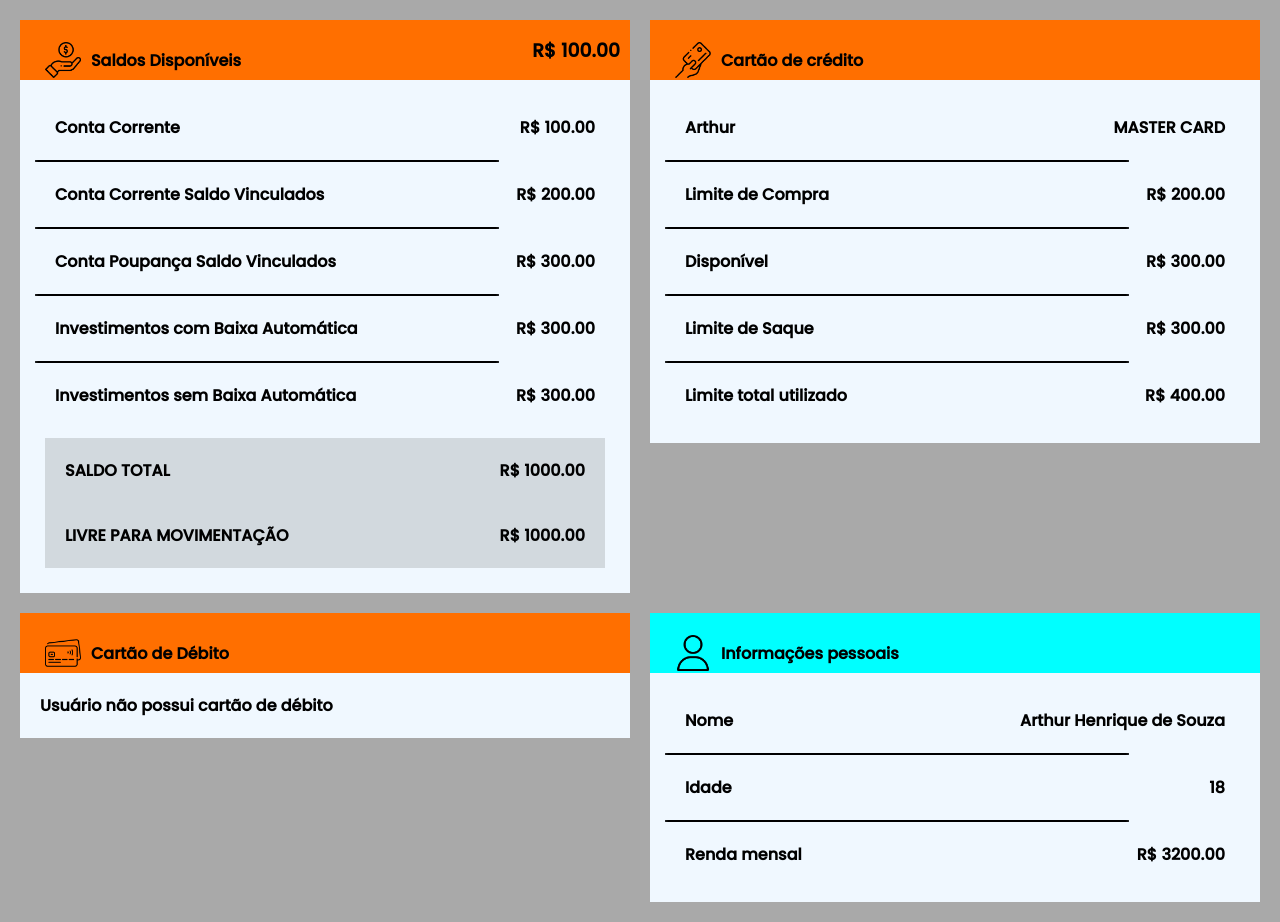
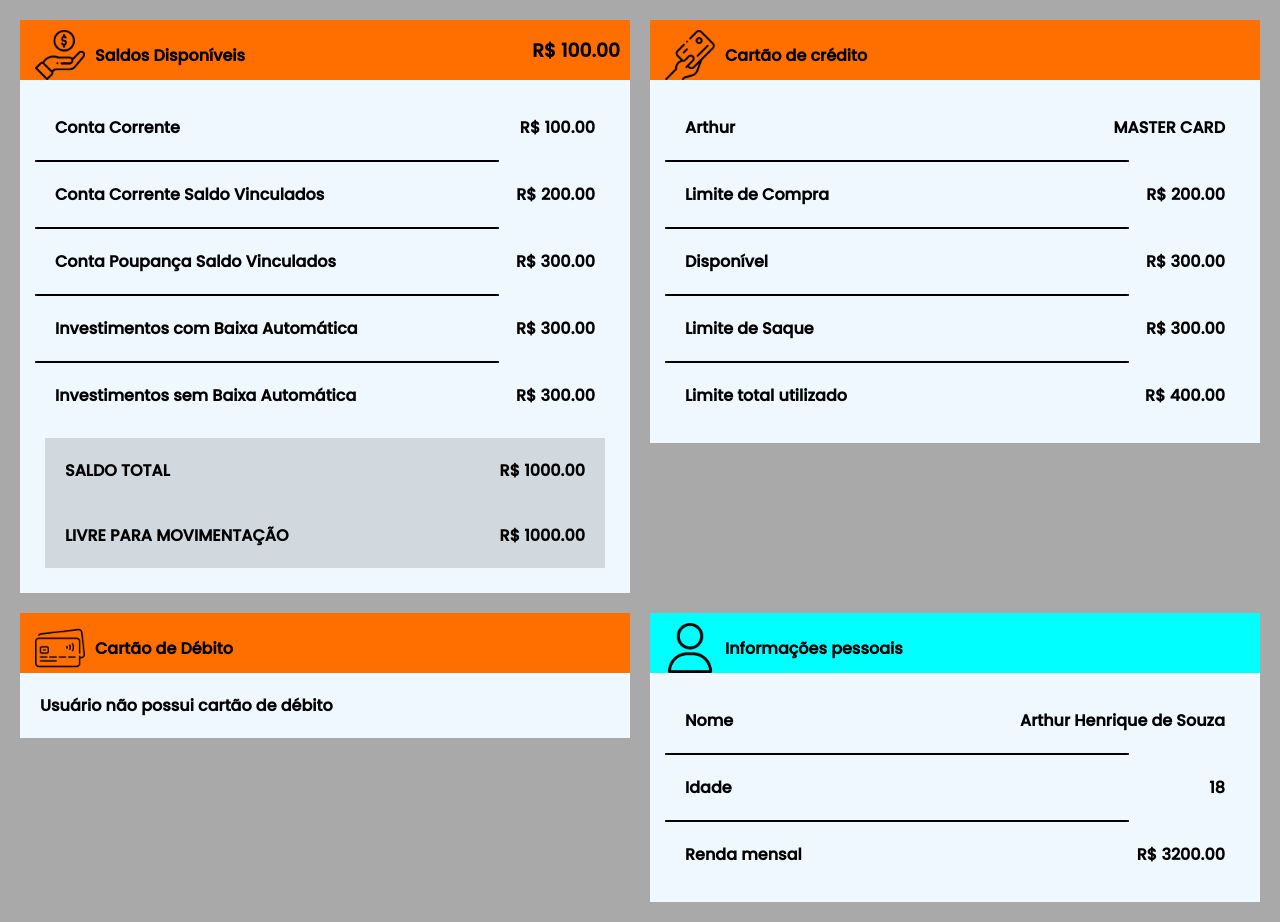
Before and after one commit to arthur-hds/bank-cards-project, an Angular app: page / in a window 1280 px wide. Built offline with nearby package versions, Linux system fonts and the light colour scheme.

Commit message:
refactor: Added size icons directives

```diff
--- a/src/app/app.module.ts
+++ b/src/app/app.module.ts
@@ -16,6 +16,8 @@ import { CardTextItemDirective } from './directives/card-text-item.directive';
 import { CardHeaderDirective } from './directives/bases/card-header.directive';
 import { CardContentDirective } from './directives/bases/card-content.directive';
 import { CardComponent } from './components/bases/card/card.component';
+import { CardMediumIconDirective } from './directives/images/card-medium-icon.directive';
+import { CardLargeIconDirective } from './directives/images/card-large-icon.directive';
 
 @NgModule({
   declarations: [
@@ -32,7 +34,9 @@ import { CardComponent } from './components/bases/card/card.component';
     CardTextItemDirective,
     CardHeaderDirective,
     CardContentDirective,
-    CardComponent
+    CardComponent,
+    CardMediumIconDirective,
+    CardLargeIconDirective
 
   ],
   imports: [
--- a/src/app/components/card-tittle/card-tittle.component.html
+++ b/src/app/components/card-tittle/card-tittle.component.html
@@ -1,5 +1,5 @@
 <div class="card-tittle">
-    <img [src]="'../../../assets/icons/'+ icon" style="max-height: 90%;" alt="">
+    <img appCardLargeIcon [src]="'../../../assets/icons/'+ icon"  alt="">
 
     <card-text-item>{{ tittle }}</card-text-item>
 </div>
--- a/src/app/components/card-tittle/card-tittle.component.scss
+++ b/src/app/components/card-tittle/card-tittle.component.scss
@@ -1,17 +1,8 @@
 .card-tittle {
 
-    height: 60px;
     width: 100%;
-
     display: flex;
     align-items: center;
-    justify-content: space-between;
-    padding: 10px;
-
     gap: 10px;
-    align-items: center;
-
-
-
 
 }
--- /dev/null
+++ b/src/app/directives/images/card-large-icon.directive.ts
@@ -0,0 +1,11 @@
+import { Directive } from '@angular/core';
+
+@Directive({
+  selector: '[appCardLargeIcon]',
+  host: {'class': "card-component__large-image"}
+})
+export class CardLargeIconDirective {
+
+  constructor() { }
+
+}
--- /dev/null
+++ b/src/app/directives/images/card-medium-icon.directive.ts
@@ -0,0 +1,7 @@
+import { Directive } from '@angular/core';
+
+@Directive({
+  selector: '[appCardMediumIcon]',
+  host: { 'class' : "card-component__medium-image" }
+})
+export class CardMediumIconDirective {}
--- a/src/styles/components/_card.scss
+++ b/src/styles/components/_card.scss
@@ -50,5 +50,17 @@
     }
 
 
+    &__medium-image{
+        width: 30px;
+
+    }
+
+    &__large-image{
+        width: 50px;
+
+    }
+
+
+
 
 }
```
